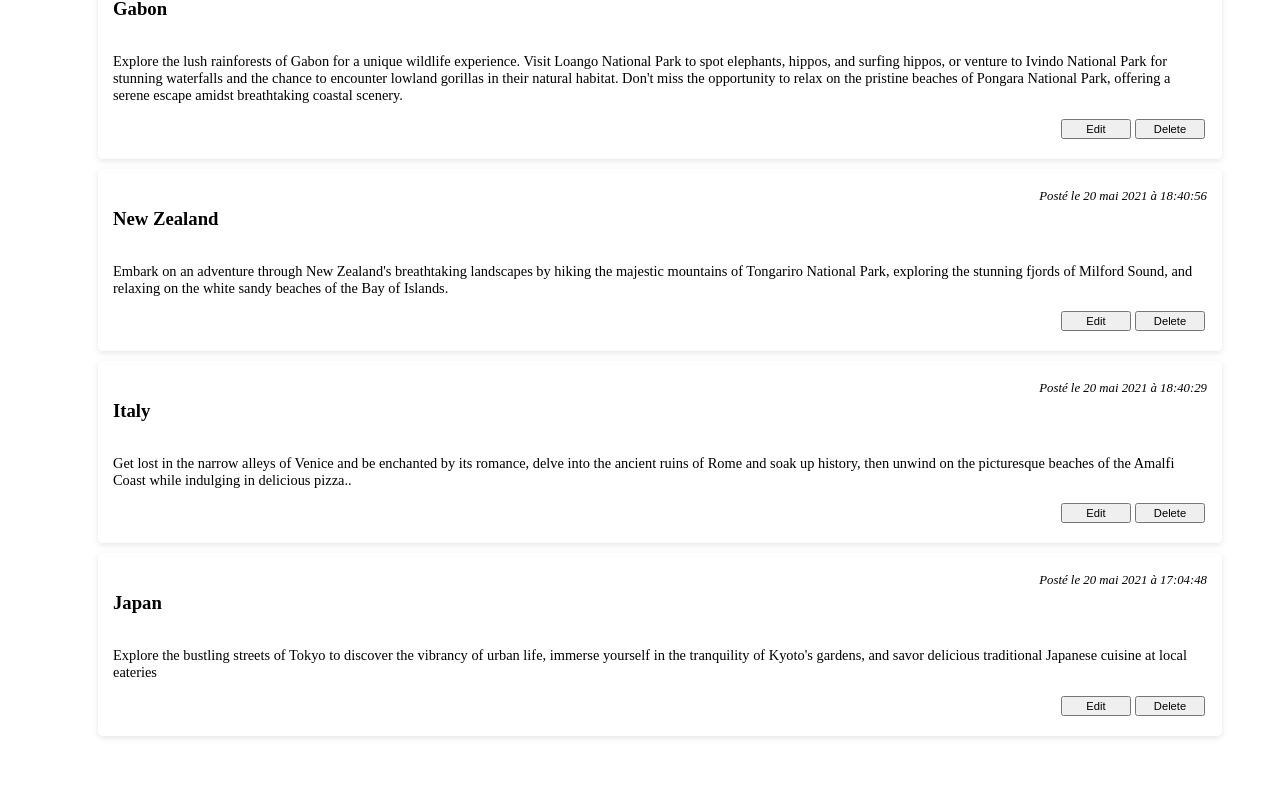
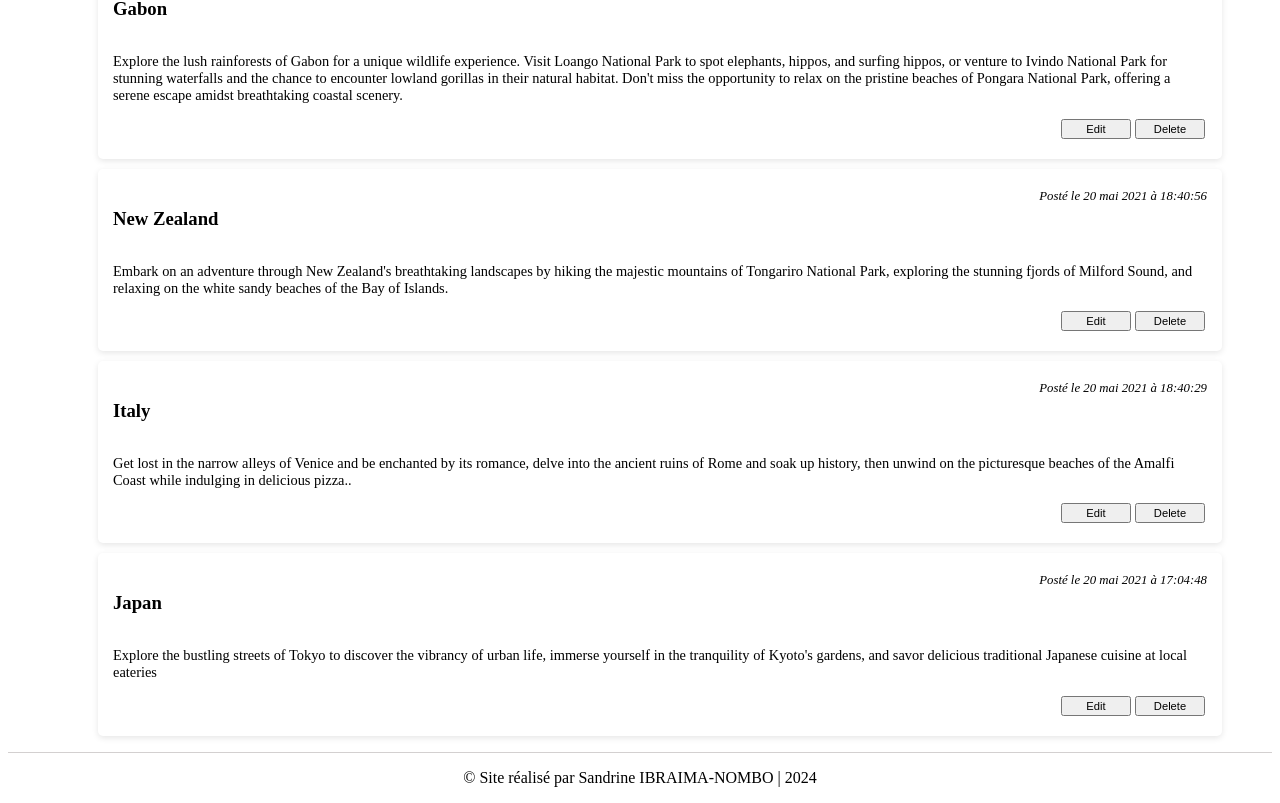
Before and after one commit to sunsand03/countries, a Next.js app: page /tips in a window 1280 px wide. Shown: the part 627-1430 px from the top of the page. Before the commit the page ends 1379 px from the top, so only its background shows below. Built offline with nearby package versions, Linux system fonts and the light colour scheme; data requests are answered from the project's data file.

Commit message:
Adding the footer and fixing the useEffect to fetch data from the API

```diff
--- a/app/about/page.js
+++ b/app/about/page.js
@@ -3,6 +3,7 @@ import styles from '../../assets/styles/components/about.module.scss'
 import Image from 'next/image'
 import Logo from "../components/Logo";
 import Menu from "../components/Menu";
+import Footer from "../components/Footer";
 
 const About = () => {
   return (
@@ -32,7 +33,9 @@ const About = () => {
         <li>14 in Oceania</li>
         <li>2 in Northern America</li>
       </ul>
+      <Footer/>
     </div>
+
   );
 };
 
--- /dev/null
+++ b/app/components/Footer.js
@@ -0,0 +1,12 @@
+import React from 'react';
+import style from '../../assets/styles/components/footer.module.scss'
+
+const Footer = () => {
+    return (
+        <div className={style.footer}>
+            <p>© Site réalisé par Sandrine IBRAIMA-NOMBO | 2024</p>
+        </div>
+    );
+};
+
+export default Footer;
--- a/app/page.js
+++ b/app/page.js
@@ -1,5 +1,6 @@
 
 import Countries from "./components/Countries";
+import Footer from "./components/Footer";
 import Logo from "./components/Logo";
 import Menu from "./components/Menu";
 
@@ -9,6 +10,7 @@ export default function Home() {
       <Logo/>
       <Menu/>
       <Countries />
+      <Footer/>
     </main>
   );
 }
--- a/app/tips/page.js
+++ b/app/tips/page.js
@@ -5,6 +5,7 @@ import Logo from "../components/Logo";
 import Menu from "../components/Menu";
 import axios from "axios";
 import Article from "../components/Tip";
+import Footer from '../components/Footer';
 
 const Tips = () => {
 
@@ -74,7 +75,9 @@ const Tips = () => {
             <li key={tip.id}><Article tip={tip}/></li>
         ))}
       </ul>
+      <Footer/>
     </div>
+
   );
 };
 
--- /dev/null
+++ b/assets/styles/components/footer.module.scss
@@ -0,0 +1,4 @@
+.footer{
+    border-top: 1px solid rgba(197, 193, 193, 0.752);
+    text-align: center;
+}
```
Also changed, not shown: app/components/Countries.js (+3 -5 lines).
